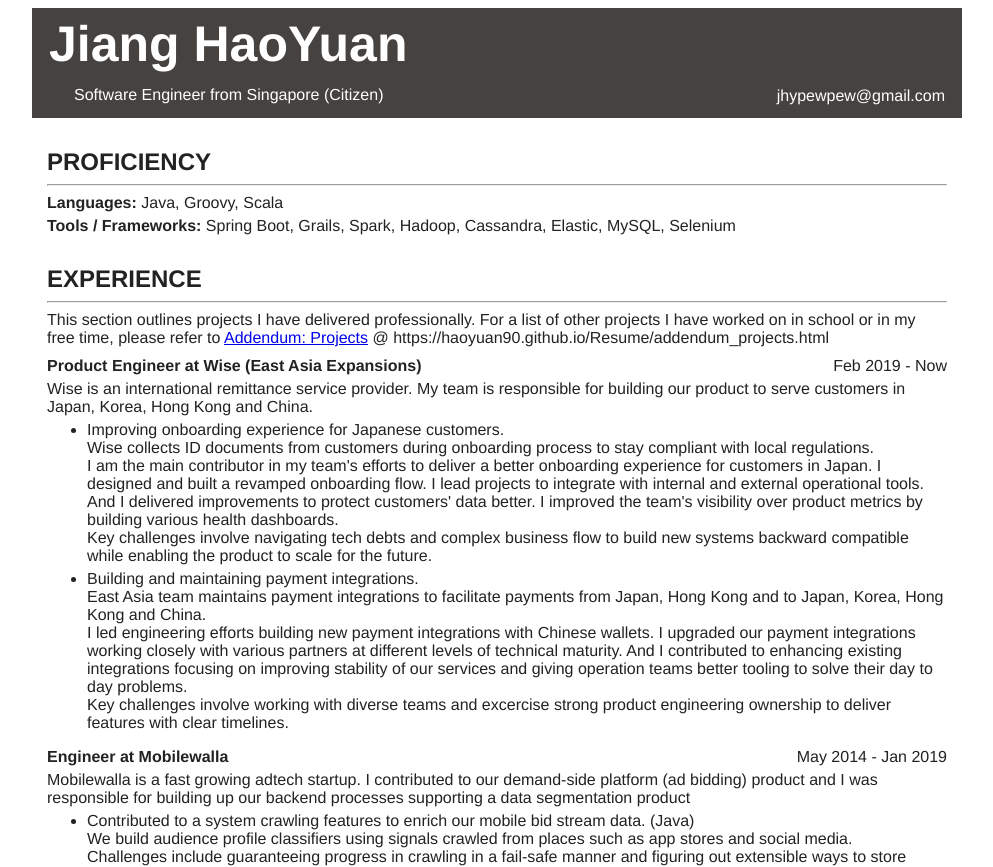
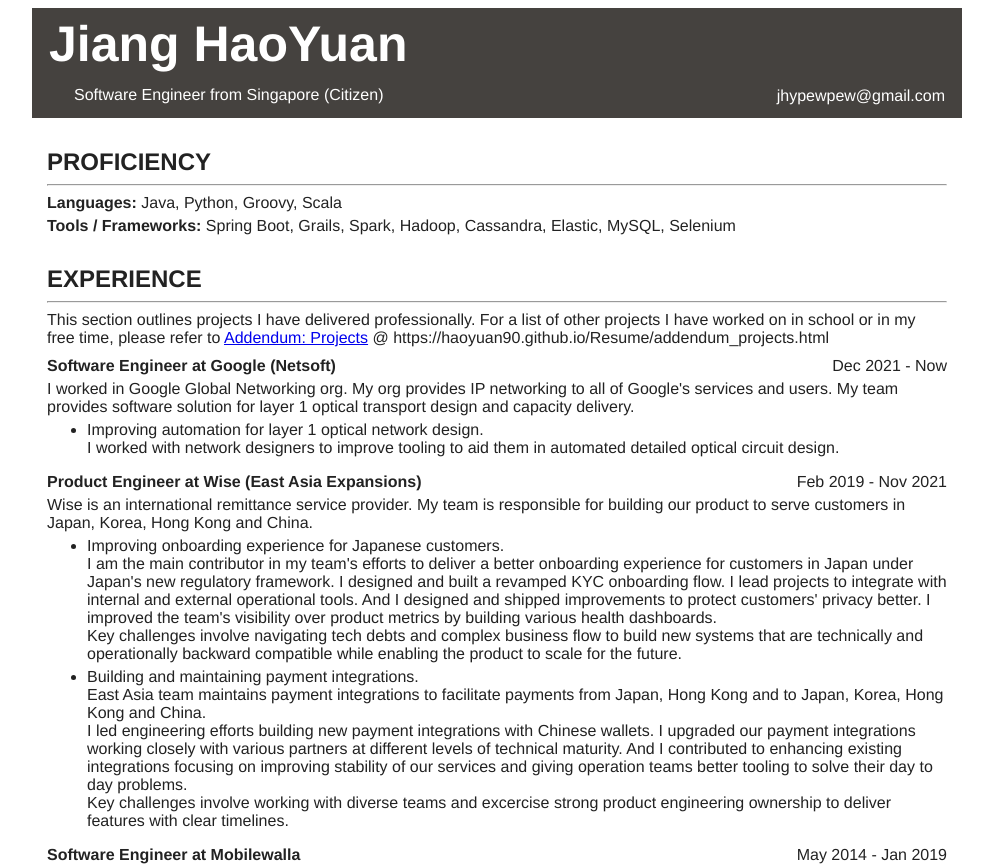
Before and after one commit to HaoYuan90/Resume, a plain HTML site: page index.html in a window 1280 px wide. Shown: the top 867 px of the page, without its empty margins (143-1136 px from the left). Drawn offline with Linux system fonts and the light colour scheme.

Commit message:
Update resume for US visa renewal

```diff
--- a/index.html
+++ b/index.html
@@ -106,7 +106,7 @@
     <hr />
     <p class='compPara'>
         <b>Languages:</b>
-        Java, Groovy, Scala
+        Java, Python, Groovy, Scala
     </p>
     <p class='compPara'>
         <b>Tools / Frameworks:</b>
@@ -119,8 +119,22 @@
         This section outlines projects I have delivered professionally. For a list of other projects I have worked on in school or in my free time, please refer to <a href="addendum_projects.html">Addendum: Projects</a> @ https://haoyuan90.github.io/Resume/addendum_projects.html
     </p>
     <p class='subHeader'>
+        <b>Software Engineer at Google (Netsoft)</b>
+        <span class='floatRight'>Dec 2021 - Now</span>
+    </p>
+    <p class='compPara'>
+        I worked in Google Global Networking org. My org provides IP networking to all of Google's services and users. My team provides software solution for layer 1 optical transport design and capacity delivery.
+    </p>
+    <ul class='lowTopMargin'>
+        <li>
+            <p class='compPara'>Improving automation for layer 1 optical network design.
+                <br/>I worked with network designers to improve tooling to aid them in automated detailed optical circuit design.
+            </p>
+        </li>
+    </ul>
+    <p class='subHeader'>
         <b>Product Engineer at Wise (East Asia Expansions)</b>
-        <span class='floatRight'>Feb 2019 - Now</span>
+        <span class='floatRight'>Feb 2019 - Nov 2021</span>
     </p>
     <p class='compPara'>
         Wise is an international remittance service provider. My team is responsible for building our product to serve customers in Japan, Korea, Hong Kong and China.
@@ -128,9 +142,8 @@
     <ul class='lowTopMargin'>
         <li>
             <p class='compPara'>Improving onboarding experience for Japanese customers.
-                <br/>Wise collects ID documents from customers during onboarding process to stay compliant with local regulations.
-                <br/>I am the main contributor in my team's efforts to deliver a better onboarding experience for customers in Japan. I designed and built a revamped onboarding flow. I lead projects to integrate with internal and external operational tools. And I delivered improvements to protect customers' data better. I improved the team's visibility over product metrics by building various health dashboards.
-                <br/>Key challenges involve navigating tech debts and complex business flow to build new systems backward compatible while enabling the product to scale for the future.
+                <br/>I am the main contributor in my team's efforts to deliver a better onboarding experience for customers in Japan under Japan's new regulatory framework. I designed and built a revamped KYC onboarding flow. I lead projects to integrate with internal and external operational tools. And I designed and shipped improvements to protect customers' privacy better. I improved the team's visibility over product metrics by building various health dashboards.
+                <br/>Key challenges involve navigating tech debts and complex business flow to build new systems that are technically and operationally backward compatible while enabling the product to scale for the future.
             </p>
         </li>
         <li>
@@ -142,7 +155,7 @@
         </li>
     </ul>
     <p class='subHeader'>
-        <b>Engineer at Mobilewalla</b>
+        <b>Software Engineer at Mobilewalla</b>
         <span class='floatRight'>May 2014 - Jan 2019</span>
     </p>
     <p class='compPara'>
```
